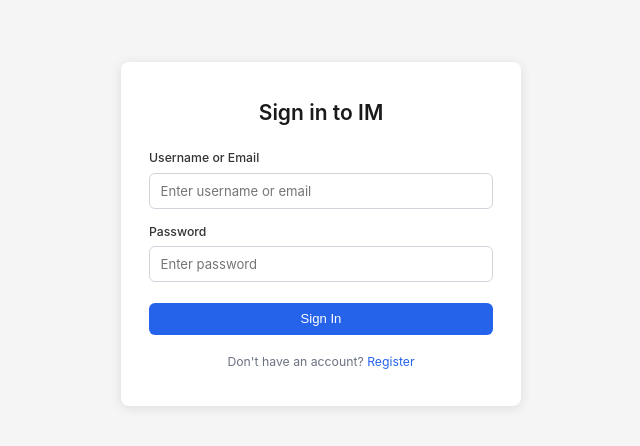
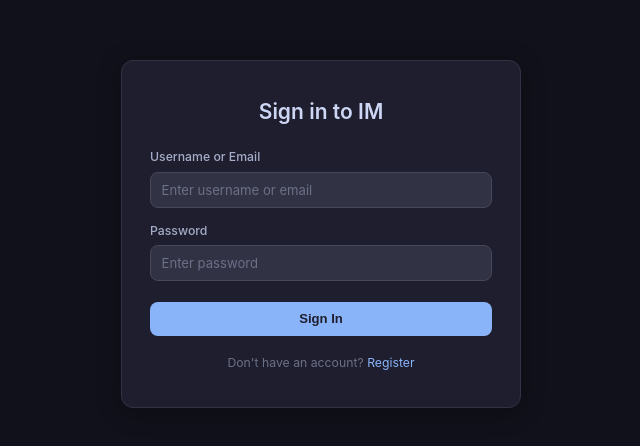
Before and after one commit to zxs1633079383/im, an Angular app in the folder client/: page /login in a window 1280 px wide. Shown: the part 166-612 px from the top of the page, without its empty margins (319-959 px from the left). Built offline with nearby package versions, Linux system fonts and the light colour scheme.

Commit message:
fix: login and register pages use dark theme

```diff
--- a/client/src/app/features/login/login.component.scss
+++ b/client/src/app/features/login/login.component.scss
@@ -3,16 +3,17 @@
   align-items: center;
   justify-content: center;
   min-height: 100vh;
-  background: #f5f5f5;
+  background: #11111b;
 }
 
 .auth-card {
-  background: #fff;
-  border-radius: 8px;
-  box-shadow: 0 2px 12px rgba(0, 0, 0, 0.1);
+  background: #1e1e2e;
+  border: 1px solid #313244;
+  border-radius: 12px;
   padding: 2.5rem 2rem;
   width: 100%;
   max-width: 400px;
+  box-shadow: 0 4px 24px rgba(0, 0, 0, 0.3);
 }
 
 .auth-title {
@@ -20,7 +21,7 @@
   font-weight: 600;
   margin: 0 0 1.5rem;
   text-align: center;
-  color: #1a1a1a;
+  color: #cdd6f4;
 }
 
 .form-group {
@@ -31,67 +32,62 @@
     font-size: 0.875rem;
     font-weight: 500;
     margin-bottom: 0.375rem;
-    color: #333;
+    color: #a6adc8;
   }
 
   input {
     width: 100%;
     padding: 0.625rem 0.75rem;
-    border: 1px solid #d1d5db;
-    border-radius: 6px;
+    border: 1px solid #45475a;
+    border-radius: 8px;
     font-size: 0.9375rem;
     box-sizing: border-box;
+    background: #313244;
+    color: #cdd6f4;
     transition: border-color 0.15s;
+
+    &::placeholder { color: #6c7086; }
 
     &:focus {
       outline: none;
-      border-color: #2563eb;
-      box-shadow: 0 0 0 3px rgba(37, 99, 235, 0.15);
+      border-color: #89b4fa;
+      box-shadow: 0 0 0 3px rgba(137, 180, 250, 0.15);
     }
   }
 }
 
 .error-message {
-  color: #dc2626;
+  color: #f38ba8;
   font-size: 0.875rem;
   margin: 0.5rem 0 1rem;
 }
 
 .btn-primary {
   width: 100%;
-  padding: 0.625rem;
-  background: #2563eb;
-  color: #fff;
+  padding: 0.7rem;
+  background: #89b4fa;
+  color: #1e1e2e;
   border: none;
-  border-radius: 6px;
+  border-radius: 8px;
   font-size: 0.9375rem;
-  font-weight: 500;
+  font-weight: 600;
   cursor: pointer;
   transition: background 0.15s;
   margin-top: 0.5rem;
 
-  &:hover:not(:disabled) {
-    background: #1d4ed8;
-  }
-
-  &:disabled {
-    background: #93c5fd;
-    cursor: not-allowed;
-  }
+  &:hover:not(:disabled) { background: #74c7ec; }
+  &:disabled { opacity: 0.5; cursor: not-allowed; }
 }
 
 .auth-footer {
   text-align: center;
   margin-top: 1.25rem;
   font-size: 0.875rem;
-  color: #6b7280;
+  color: #6c7086;
 
   a {
-    color: #2563eb;
+    color: #89b4fa;
     text-decoration: none;
-
-    &:hover {
-      text-decoration: underline;
-    }
+    &:hover { text-decoration: underline; }
   }
 }
--- a/client/src/app/features/register/register.component.scss
+++ b/client/src/app/features/register/register.component.scss
@@ -1,19 +1,19 @@
-// Shares same layout as login — reuse base styles
 .auth-container {
   display: flex;
   align-items: center;
   justify-content: center;
   min-height: 100vh;
-  background: #f5f5f5;
+  background: #11111b;
 }
 
 .auth-card {
-  background: #fff;
-  border-radius: 8px;
-  box-shadow: 0 2px 12px rgba(0, 0, 0, 0.1);
+  background: #1e1e2e;
+  border: 1px solid #313244;
+  border-radius: 12px;
   padding: 2.5rem 2rem;
   width: 100%;
   max-width: 400px;
+  box-shadow: 0 4px 24px rgba(0, 0, 0, 0.3);
 }
 
 .auth-title {
@@ -21,7 +21,7 @@
   font-weight: 600;
   margin: 0 0 1.5rem;
   text-align: center;
-  color: #1a1a1a;
+  color: #cdd6f4;
 }
 
 .form-group {
@@ -32,72 +32,67 @@
     font-size: 0.875rem;
     font-weight: 500;
     margin-bottom: 0.375rem;
-    color: #333;
-
-    .optional {
-      color: #9ca3af;
-      font-weight: 400;
-    }
+    color: #a6adc8;
   }
 
   input {
     width: 100%;
     padding: 0.625rem 0.75rem;
-    border: 1px solid #d1d5db;
-    border-radius: 6px;
+    border: 1px solid #45475a;
+    border-radius: 8px;
     font-size: 0.9375rem;
     box-sizing: border-box;
+    background: #313244;
+    color: #cdd6f4;
     transition: border-color 0.15s;
+
+    &::placeholder { color: #6c7086; }
 
     &:focus {
       outline: none;
-      border-color: #2563eb;
-      box-shadow: 0 0 0 3px rgba(37, 99, 235, 0.15);
+      border-color: #89b4fa;
+      box-shadow: 0 0 0 3px rgba(137, 180, 250, 0.15);
     }
   }
 }
 
+.form-group label .optional {
+  color: #585b70;
+  font-weight: 400;
+}
+
 .error-message {
-  color: #dc2626;
+  color: #f38ba8;
   font-size: 0.875rem;
   margin: 0.5rem 0 1rem;
 }
 
 .btn-primary {
   width: 100%;
-  padding: 0.625rem;
-  background: #2563eb;
-  color: #fff;
+  padding: 0.7rem;
+  background: #89b4fa;
+  color: #1e1e2e;
   border: none;
-  border-radius: 6px;
+  border-radius: 8px;
   font-size: 0.9375rem;
-  font-weight: 500;
+  font-weight: 600;
   cursor: pointer;
   transition: background 0.15s;
   margin-top: 0.5rem;
 
-  &:hover:not(:disabled) {
-    background: #1d4ed8;
-  }
-
-  &:disabled {
-    background: #93c5fd;
-    cursor: not-allowed;
-  }
+  &:hover:not(:disabled) { background: #74c7ec; }
+  &:disabled { opacity: 0.5; cursor: not-allowed; }
 }
 
 .auth-footer {
   text-align: center;
   margin-top: 1.25rem;
   font-size: 0.875rem;
-  color: #6b7280;
+  color: #6c7086;
 
   a {
-    color: #2563eb;
+    color: #89b4fa;
     text-decoration: none;
-
-    &:hover {
-      text-decoration: underline;
-    }
+    &:hover { text-decoration: underline; }
   }
 }
```
